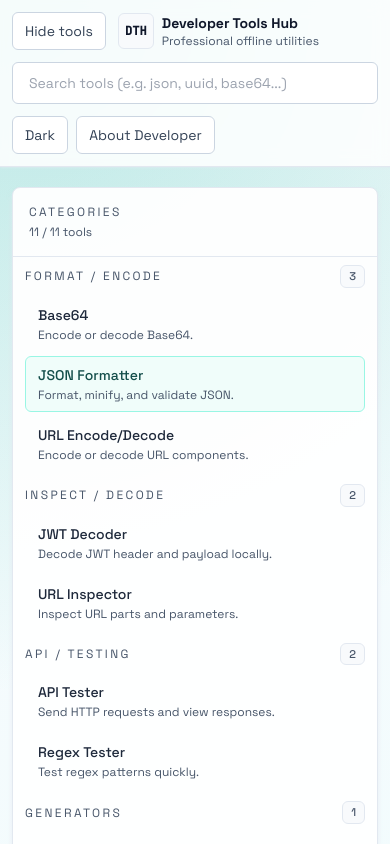
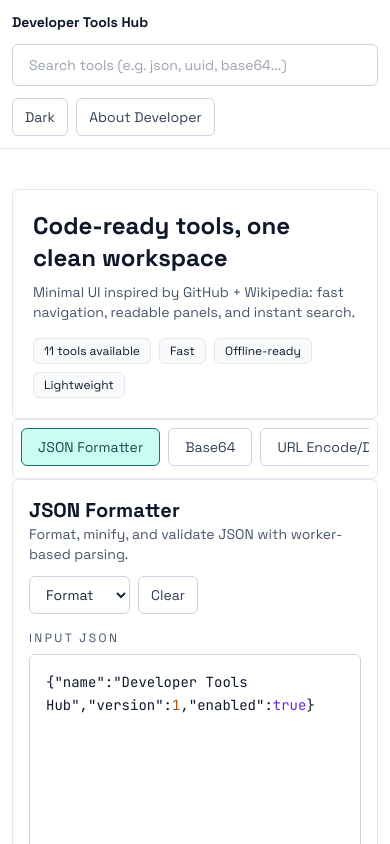
Before and after one commit to ShubhamMaster/developer-tools-hub, a React (Vite) app: page /tool/api-tester in a window 390 px wide. Shown: the top 844 px of the page. Built offline with nearby package versions, Linux system fonts and the light colour scheme.

Commit message:
Refactor UI layout for scale

```diff
--- a/src/App.jsx
+++ b/src/App.jsx
@@ -145,7 +145,7 @@ export default function App() {
               Code-ready tools, one clean workspace
             </h1>
             <p className="ui-muted mt-2 max-w-3xl text-sm sm:text-base">
-              Clean, scalable layout with instant search, lazy-loaded tools, and consistent code-first panels.
+              Minimal UI inspired by GitHub + Wikipedia: fast navigation, readable panels, and instant search.
             </p>
             <div className="mt-4 flex flex-wrap gap-2 text-xs" aria-label="Platform highlights">
               <span className="ui-surface px-2.5 py-1">{totalTools} tools available</span>
@@ -154,6 +154,25 @@ export default function App() {
               <span className="ui-surface px-2.5 py-1">Lightweight</span>
             </div>
           </section>
+
+          <nav className="ui-card p-2 lg:hidden" aria-label="Tool tabs">
+            <div className="flex gap-2 overflow-x-auto pb-1">
+              {visibleTools.map((tool) => {
+                const isActive = tool.id === activeTool;
+                return (
+                  <button
+                    key={tool.id}
+                    type="button"
+                    onClick={() => handleSelectTool(tool.id)}
+                    className={`ui-tab ${isActive ? 'ui-tab-active' : ''}`}
+                    aria-current={isActive ? 'page' : undefined}
+                  >
+                    {tool.label}
+                  </button>
+                );
+              })}
+            </div>
+          </nav>
 
           <Suspense
             fallback={
--- a/src/components/Header.jsx
+++ b/src/components/Header.jsx
@@ -9,27 +9,23 @@ export default function Header({
 }) {
   return (
     <header
-      className="sticky top-0 z-50 border-b border-slate-200 bg-white/85 shadow-sm shadow-slate-200/60 backdrop-blur dark:border-slate-800 dark:bg-slate-950/75 dark:shadow-slate-950/40"
+      className="sticky top-0 z-50 border-b border-slate-200 bg-white dark:border-slate-800 dark:bg-slate-950"
       role="banner"
     >
       <div className="mx-auto flex w-full max-w-7xl flex-col gap-3 px-3 py-3 sm:px-6 lg:px-8">
         <div className="flex flex-col gap-3 lg:flex-row lg:items-center lg:justify-between">
-          <div className="flex items-center gap-3">
+          <div className="flex items-center justify-between gap-3">
             <button
               type="button"
               onClick={onToggleSidebar}
-              className="ui-btn px-3 py-2"
+              className="ui-btn hidden px-3 py-2 lg:inline-flex"
               aria-label={isSidebarCollapsed ? 'Show sidebar' : 'Hide sidebar'}
             >
               {isSidebarCollapsed ? 'Show tools' : 'Hide tools'}
             </button>
             <div className="flex items-center gap-2">
-              <span className="ui-surface grid h-9 w-9 place-items-center font-mono text-xs font-bold">
-                DTH
-              </span>
               <div className="leading-tight">
                 <p className="text-sm font-semibold text-slate-900 dark:text-slate-100">Developer Tools Hub</p>
-                <p className="ui-muted text-xs">Professional offline utilities</p>
               </div>
             </div>
           </div>
--- a/src/components/Sidebar.jsx
+++ b/src/components/Sidebar.jsx
@@ -9,19 +9,14 @@ export default function Sidebar({
   totalTools,
   visibleToolsCount,
 }) {
+  // Desktop-only sidebar (mobile uses lightweight tabs).
+  // When collapsed, hide the sidebar entirely.
   if (collapsed) {
-    return (
-      <aside className="hidden lg:block" aria-label="Tool sidebar">
-        <div className="ui-card p-3">
-          <p className="ui-label">Tools</p>
-          <p className="ui-muted mt-2 text-xs">Sidebar collapsed</p>
-        </div>
-      </aside>
-    );
+    return null;
   }
 
   return (
-    <aside className="lg:sticky lg:top-24" aria-label="Tool sidebar">
+    <aside className="hidden lg:block lg:sticky lg:top-24" aria-label="Tool sidebar">
       <div className="ui-card flex max-h-[calc(100vh-6.5rem)] flex-col overflow-hidden">
         <div className="border-b border-slate-200 p-4 dark:border-slate-800">
           <p className="ui-label">Categories</p>
--- /dev/null
+++ b/src/components/ToolPanel.jsx
@@ -0,0 +1,13 @@
+export default function ToolPanel({ title, actions, children, className = '' }) {
+  return (
+    <section className={`ui-surface flex h-full flex-col gap-2 p-4 ${className}`.trim()}>
+      {title || actions ? (
+        <header className="flex items-center justify-between gap-2">
+          {title ? <h3 className="ui-label">{title}</h3> : <span />}
+          {actions ? <div className="flex items-center gap-2">{actions}</div> : null}
+        </header>
+      ) : null}
+      {children}
+    </section>
+  );
+}
--- a/src/components/ToolShell.jsx
+++ b/src/components/ToolShell.jsx
@@ -1,6 +1,6 @@
 export default function ToolShell({ title, description, controls, input, output }) {
   return (
-    <section className="ui-card p-4 backdrop-blur-sm sm:p-6">
+    <section className="ui-card p-4 sm:p-6">
       <header className="mb-4 flex flex-wrap items-start justify-between gap-3">
         <div>
           <h2 className="text-xl font-semibold text-slate-900 dark:text-slate-100">{title}</h2>
@@ -8,7 +8,7 @@ export default function ToolShell({ title, description, controls, input, output
         </div>
         {controls ? <div className="flex flex-wrap gap-2">{controls}</div> : null}
       </header>
-      <div className="grid gap-4 lg:grid-cols-2">
+      <div className="grid gap-4 md:grid-cols-2">
         <div className="min-h-[340px]">{input}</div>
         <div className="min-h-[340px]">{output}</div>
       </div>
--- a/src/index.css
+++ b/src/index.css
@@ -16,20 +16,11 @@ body.dark {
 }
 
 body {
-  @apply m-0 min-h-screen font-sans;
-  background-image:
-    radial-gradient(circle at 5% 0%, rgba(20, 184, 166, 0.28), transparent 32%),
-    radial-gradient(circle at 100% 100%, rgba(56, 189, 248, 0.2), transparent 35%),
-    linear-gradient(160deg, #f8fafc 0%, #ecfeff 100%);
-  color: #0f172a;
+  @apply m-0 min-h-screen bg-white font-sans text-slate-900;
 }
 
 .dark body {
-  background-image:
-    radial-gradient(circle at 5% 0%, rgba(45, 212, 191, 0.2), transparent 34%),
-    radial-gradient(circle at 100% 100%, rgba(14, 116, 144, 0.28), transparent 40%),
-    linear-gradient(160deg, #020617 0%, #0f172a 100%);
-  color: #e2e8f0;
+  @apply bg-slate-950 text-slate-100;
 }
 
 html.dark body,
@@ -202,8 +193,8 @@ pre {
   }
 
   .ui-card {
-    @apply rounded-lg border border-slate-200 bg-white/95 shadow-md shadow-slate-200/70;
-    @apply dark:border-slate-800 dark:bg-slate-900/90 dark:shadow-slate-950/50;
+    @apply rounded-md border border-slate-200 bg-white;
+    @apply dark:border-slate-800 dark:bg-slate-950;
   }
 
   .ui-muted {
@@ -225,7 +216,7 @@ pre {
   }
 
   .ui-tab {
-    @apply whitespace-nowrap rounded-md border border-slate-300 bg-white/90 px-4 py-2 text-sm text-slate-700 transition;
+    @apply whitespace-nowrap rounded-md border border-slate-300 bg-white px-4 py-2 text-sm text-slate-700 transition;
     @apply hover:border-teal-400 hover:text-teal-700 dark:border-slate-700 dark:bg-[#0b1220] dark:text-slate-200 dark:hover:border-cyan-400 dark:hover:bg-slate-800 dark:hover:text-cyan-300;
   }
 
```
